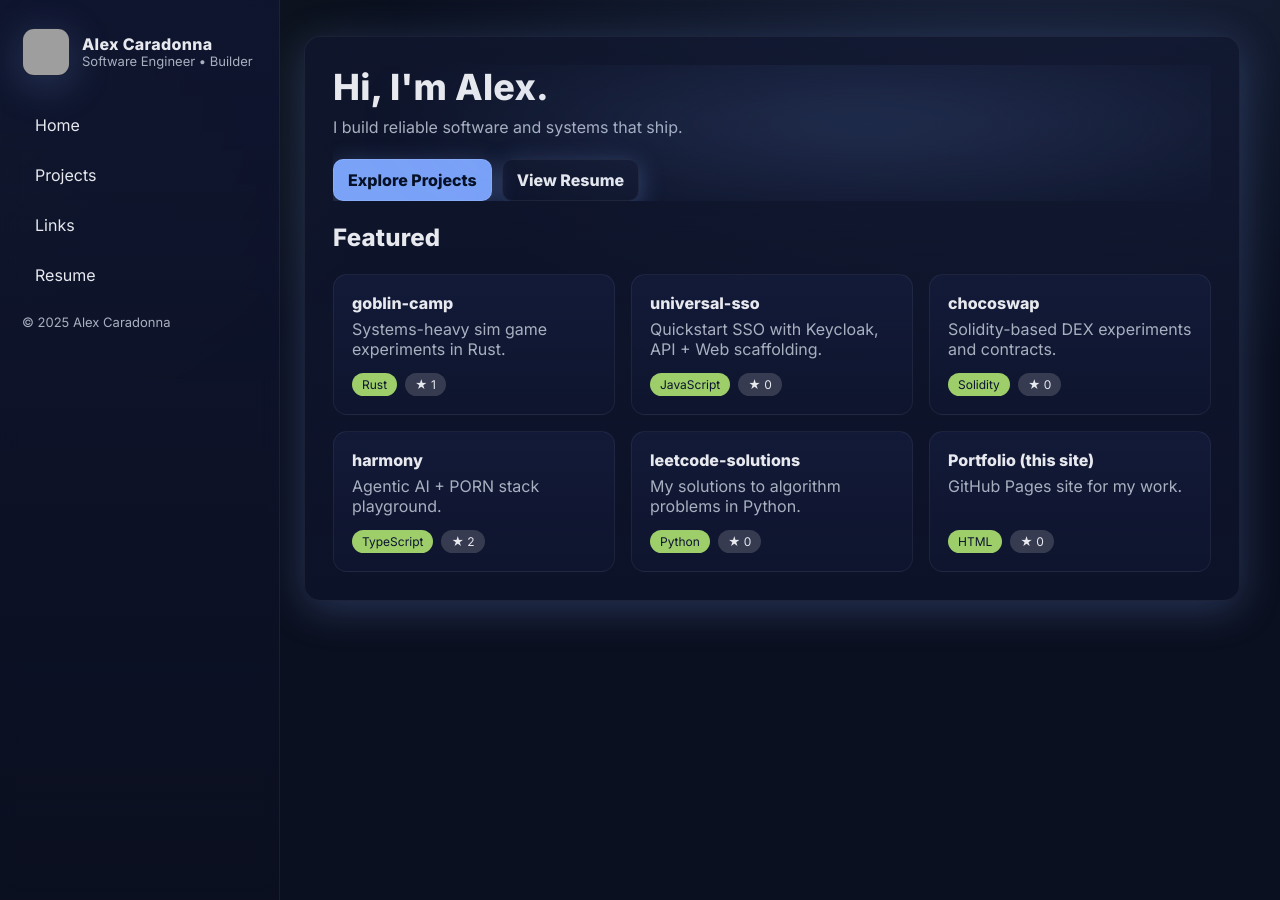
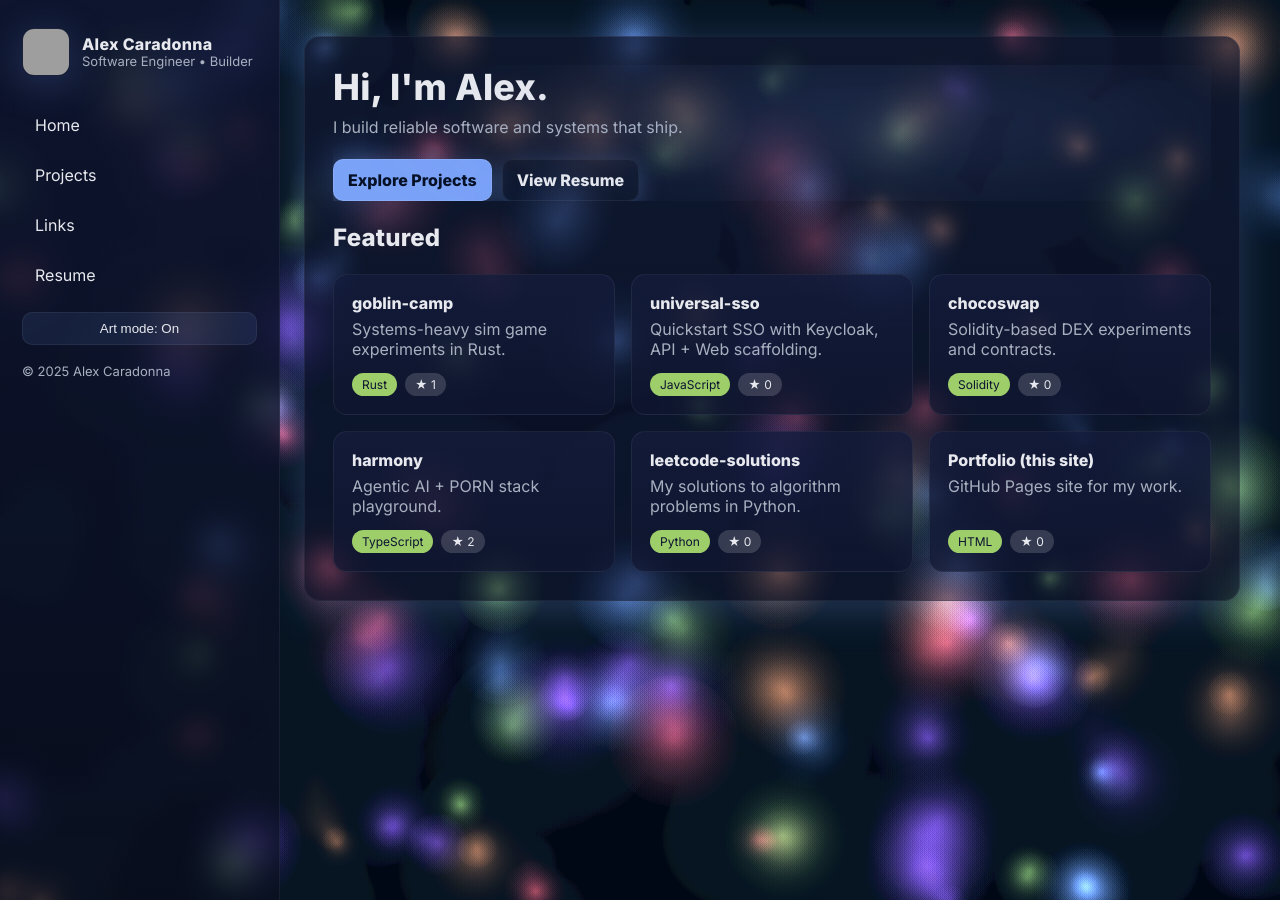
Before and after one commit to acaradonna/acaradonna.github.io, a Jekyll site: the page built from index.html, in a window 1280 px wide. Built offline with Jekyll 4.4.1, drawn with Linux system fonts in a browser that asks for light colours; grey boxes are pictures that could not be loaded.

Commit message:
feat(art): add generative flow-field canvas and art mode toggle
- Physics-inspired color-mixing particles with bloom trails
- 3D tilt + specular shine on cards
- Layout integrates full-screen canvas safely behind content

```diff
--- a/_layouts/default.html
+++ b/_layouts/default.html
@@ -19,6 +19,7 @@
   <script>document.documentElement.classList.remove('no-js');document.documentElement.classList.add('js');</script>
 </head>
 <body>
+  <canvas id="art-canvas" aria-hidden="true"></canvas>
   <div class="site">
     <aside class="sidebar">
       <div class="brand">
@@ -33,6 +34,7 @@
         <a href="/projects">Projects</a>
         <a href="/links">Links</a>
         <a href="/resume">Resume</a>
+        <button id="toggle-art" class="toggle">Art mode: <span>On</span></button>
       </nav>
       <div class="footer">
         <div>© {{ site.time | date: '%Y' }} Alex Caradonna</div>
@@ -47,5 +49,6 @@
   </div>
 
   <script src="/assets/js/site.js?v={{ site.time | date: '%s' }}" defer></script>
+  <script src="/assets/js/art.js?v={{ site.time | date: '%s' }}" defer></script>
 </body>
 </html>
--- a/assets/css/style.css
+++ b/assets/css/style.css
@@ -23,9 +23,7 @@ body {
   margin: 0;
   font-family: 'Inter', system-ui, -apple-system, Segoe UI, Roboto, Ubuntu, Cantarell, 'Helvetica Neue', Arial, 'Noto Sans', 'Apple Color Emoji', 'Segoe UI Emoji';
   color: var(--text);
-  background: radial-gradient(1200px 800px at 80% -10%, rgba(122,162,247,0.15), transparent 60%),
-              radial-gradient(900px 600px at -10% 10%, rgba(158,206,106,0.12), transparent 60%),
-              linear-gradient(180deg, #090e1c, #0b1020 40%);
+  background: linear-gradient(180deg, #090e1c, #0b1020 40%);
   overflow-x: hidden;
 }
 
@@ -34,6 +32,22 @@ body {
   grid-template-columns: 280px 1fr;
   gap: 24px;
   min-height: 100vh;
+  position: relative;
+  z-index: 1;
+}
+.toggle {
+  margin-top: 8px;
+  padding: 8px 10px;
+  border-radius: 10px;
+  border: 1px solid var(--outline);
+  background: rgba(122,162,247,0.1);
+  color: var(--text);
+  cursor: pointer;
+}
+
+#art-canvas {
+  position: fixed; inset: 0; width: 100%; height: 100%;
+  z-index: 0; pointer-events: none;
 }
 
 .sidebar {
@@ -139,8 +153,8 @@ h1 { font-size: 36px; margin: 0 0 8px; }
   padding: 18px;
   background: linear-gradient(180deg, rgba(20,28,60,0.8), rgba(16,22,48,0.7));
   border: 1px solid var(--outline);
-  --tx: 0px; --ty: 0px;
-  transform: translate(var(--tx), var(--ty));
+  --tx: 0px; --ty: 0px; --rx: 0deg; --ry: 0deg; --mx: 50%;
+  transform: translate(var(--tx), var(--ty)) rotateX(var(--rx)) rotateY(var(--ry));
   transition: transform 180ms ease, box-shadow 180ms ease, border-color 180ms ease;
   color: var(--text);
   text-decoration: none;
@@ -150,6 +164,15 @@ h1 { font-size: 36px; margin: 0 0 8px; }
   box-shadow: 0 14px 50px rgba(122,162,247,0.25);
   border-color: rgba(122,162,247,0.35);
 }
+
+.card::before {
+  content: "";
+  position: absolute; inset: 0; border-radius: inherit;
+  background: radial-gradient(220px 90px at var(--mx) -20%, rgba(255,255,255,0.16), transparent 60%);
+  opacity: 0; pointer-events: none;
+  transition: opacity 180ms ease;
+}
+.card:hover::before { opacity: 1; }
 
 .card .repo-name {
   font-weight: 700;
--- /dev/null
+++ b/assets/js/art.js
@@ -0,0 +1,107 @@
+// Generative Art Canvas: color-mixing particles with flow field and bloom
+// Inspired by color theory and additive blending – creates painterly light trails.
+(() => {
+  const canvas = document.getElementById('art-canvas');
+  if (!canvas) return;
+  const ctx = canvas.getContext('2d', { alpha: true });
+  let width = 0, height = 0, dpr = Math.max(1, window.devicePixelRatio || 1);
+  let running = true;
+
+  const resize = () => {
+    width = window.innerWidth; height = window.innerHeight;
+    canvas.width = Math.floor(width * dpr);
+    canvas.height = Math.floor(height * dpr);
+    canvas.style.width = width + 'px';
+    canvas.style.height = height + 'px';
+    ctx.setTransform(dpr, 0, 0, dpr, 0, 0);
+  };
+  resize();
+  window.addEventListener('resize', resize);
+
+  // Flow field using curl noise approximation
+  const seed = Math.random() * 1000;
+  function noise(x, y) {
+    // Simple pseudo-random hash – fast and looks organic enough for art
+    return Math.sin(12.9898 * x + 78.233 * y + seed) * 43758.5453 % 1;
+  }
+  function flow(x, y, t) {
+    const n = noise(x * 0.003 + t * 0.0002, y * 0.003 - t * 0.0001);
+    const angle = n * Math.PI * 2;
+    return { x: Math.cos(angle), y: Math.sin(angle) };
+  }
+
+  // Particles with additive compositing
+  const PALETTE = [
+    [122, 162, 247], // blue
+    [158, 206, 106], // green
+    [255, 158, 100], // orange
+    [255, 95, 109],  // coral
+    [142, 84, 233],  // purple
+  ];
+  const particles = [];
+  const NUM = Math.min(380, Math.floor(width * height / 9000));
+  for (let i = 0; i < NUM; i++) {
+    const c = PALETTE[i % PALETTE.length];
+    particles.push({
+      x: Math.random() * width,
+      y: Math.random() * height,
+      vx: 0, vy: 0,
+      color: `rgba(${c[0]}, ${c[1]}, ${c[2]}, 0.06)`,
+      size: 1 + Math.random() * 1.5,
+      life: Math.random() * 1000,
+    });
+  }
+
+  let lastTime = performance.now();
+  function tick(now) {
+    if (!running) return;
+    const dt = Math.min(33, now - lastTime);
+    lastTime = now;
+
+    // Faint motion blur to create bloom-like trails
+    ctx.globalCompositeOperation = 'source-over';
+    ctx.fillStyle = 'rgba(10,14,30,0.07)';
+    ctx.fillRect(0, 0, width, height);
+
+    ctx.globalCompositeOperation = 'lighter';
+
+    const t = now;
+    for (const p of particles) {
+      const f = flow(p.x, p.y, t);
+      p.vx += f.x * 0.4; p.vy += f.y * 0.4;
+      p.vx *= 0.94; p.vy *= 0.94; // damping
+      p.x += p.vx; p.y += p.vy;
+      p.life += dt;
+
+      // Wrap edges for continuity
+      if (p.x < -10) p.x = width + 10; if (p.x > width + 10) p.x = -10;
+      if (p.y < -10) p.y = height + 10; if (p.y > height + 10) p.y = -10;
+
+      // Draw with subtle radial gradient per particle
+      const r = p.size * (1 + Math.sin(p.life * 0.01) * 0.5);
+      const grad = ctx.createRadialGradient(p.x, p.y, 0, p.x, p.y, 30 * r);
+      grad.addColorStop(0, p.color);
+      grad.addColorStop(1, 'rgba(0,0,0,0)');
+      ctx.fillStyle = grad;
+      ctx.beginPath();
+      ctx.arc(p.x, p.y, 20 * r, 0, Math.PI * 2);
+      ctx.fill();
+    }
+
+    requestAnimationFrame(tick);
+  }
+  requestAnimationFrame(tick);
+
+  // Toggle Art mode
+  const toggle = document.getElementById('toggle-art');
+  if (toggle) {
+    toggle.addEventListener('click', () => {
+      running = !running;
+      toggle.querySelector('span').textContent = running ? 'On' : 'Off';
+      if (running) {
+        lastTime = performance.now();
+        requestAnimationFrame(tick);
+      }
+    });
+  }
+})();
--- a/assets/js/site.js
+++ b/assets/js/site.js
@@ -52,6 +52,13 @@
       const tx = strength * dx;
       const ty = strength * dy;
       set(card, tx, ty);
+      // 3D tilt and moving shine
+      const rx = (-dy * 8).toFixed(2);
+      const ry = (dx * 10).toFixed(2);
+      card.style.setProperty('--rx', `${rx}deg`);
+      card.style.setProperty('--ry', `${ry}deg`);
+      const mx = ((dx + 0.5) * 100).toFixed(2) + '%';
+      card.style.setProperty('--mx', mx);
     });
   });
   document.addEventListener('mouseleave', () => {
```
